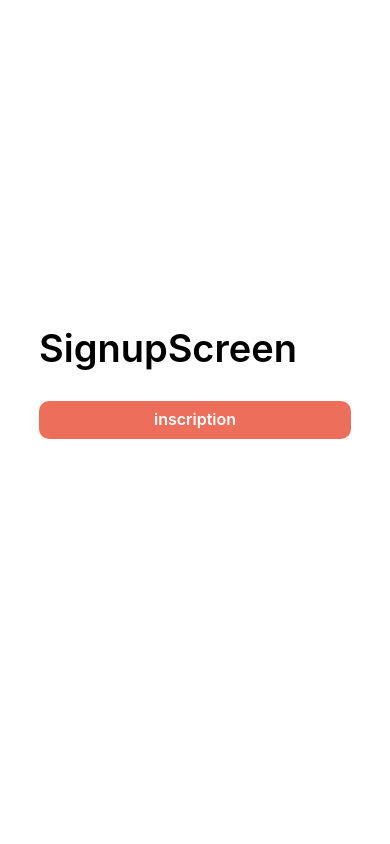
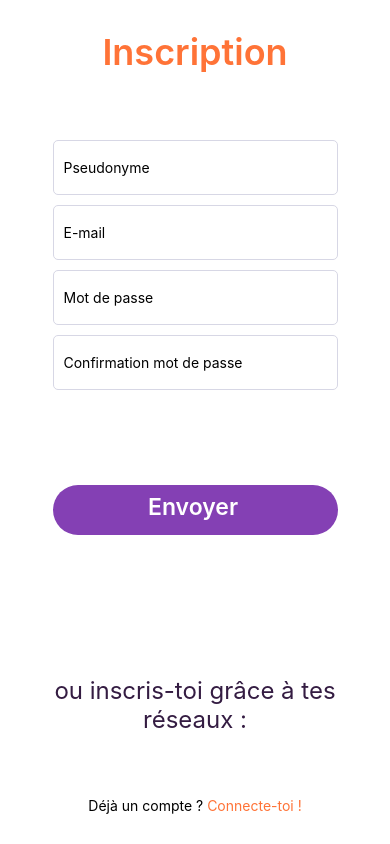
Before and after one commit to alexdelac/CityGo-frontend, a React Native app: screen /Signup in a window 390 px wide. Built offline with nearby package versions, Linux system fonts and the light colour scheme.

Commit message:
mise en fonction de la route signup

```diff
--- a/App.js
+++ b/App.js
@@ -11,6 +11,13 @@ import SigninScreen from './screens/SigninScreen';
 import SignupScreen from './screens/SignupScreen';
 import TopdealsScreen from './screens/TopdealsScreen';
 import FontAwesome from 'react-native-vector-icons/FontAwesome';
+import { Provider } from 'react-redux';
+import { configureStore } from '@reduxjs/toolkit';
+import user from './reducers/user';
+
+const store = configureStore({
+  reducer: { user },
+});
 
 const Stack = createNativeStackNavigator();
 const Tab = createBottomTabNavigator();
@@ -48,14 +55,20 @@ const TabNavigator = () => {
 
 export default function App() {
   return (
+    <Provider store={store}>
     <NavigationContainer>
+
         <Stack.Navigator screenOptions={{ headerShown: false }}>
+
           <Stack.Screen name="Signup" component={SignupScreen} />
           <Stack.Screen name="Signin" component={SigninScreen} />
           <Stack.Screen name="Home" component={HomeScreen} />
           <Stack.Screen name="TabNavigator" component={TabNavigator} />
+
         </Stack.Navigator>
+
       </NavigationContainer>
+      </Provider>
   );
 }
 
--- a/package.json
+++ b/package.json
@@ -12,12 +12,14 @@
     "@react-navigation/bottom-tabs": "6",
     "@react-navigation/native": "6",
     "@react-navigation/native-stack": "6",
+    "@reduxjs/toolkit": "^2.0.1",
     "expo": "~49.0.15",
     "expo-status-bar": "~1.6.0",
     "react": "18.2.0",
     "react-native": "0.72.6",
     "react-native-safe-area-context": "4.6.3",
-    "react-native-screens": "~3.22.0"
+    "react-native-screens": "~3.22.0",
+    "react-redux": "^9.0.4"
   },
   "devDependencies": {
     "@babel/core": "^7.20.0"
--- /dev/null
+++ b/reducers/user.js
@@ -0,0 +1,20 @@
+import { createSlice, PayloadAction } from '@reduxjs/toolkit';
+
+const initialState = {
+    value: {pseudonyme: null, token: null},
+};
+
+export const userSlice = createSlice({
+    name: 'user',
+    initialState,
+    reducers: {
+        addUser: (state, action) => {
+            state.value.pseudo = action.payload.pseudo;
+            state.value.token = action.payload.token
+        }
+    }
+})
+
+
+export const { addUser }= userSlice.actions;
+export default userSlice.reducer;
--- a/screens/HomeScreen.js
+++ b/screens/HomeScreen.js
@@ -19,14 +19,14 @@ import {
     return (
         <KeyboardAvoidingView style={styles.container} behavior={Platform.OS === 'ios' ? 'padding' : 'height'}>
 
-          <Text style={styles.title}>HomeScreen</Text>
-
+          <Text style={styles.title}>Hello , où allons nous ?</Text>
+          <Text style={styles.name}>Name</Text>
 
           <TouchableOpacity style={styles.button} activeOpacity={0.8}>
-            <Text style={styles.textButton}>Bar</Text>
+            <Text style={styles.textButton}>Restaurant</Text>
           </TouchableOpacity>
           <TouchableOpacity style={styles.button} activeOpacity={0.8}>
-            <Text style={styles.textButton}>Restaurant</Text>
+            <Text style={styles.textButton}>Bar</Text>
           </TouchableOpacity>
         </KeyboardAvoidingView>
 
@@ -41,23 +41,24 @@ import {
       justifyContent: 'center',
     },
     title: {
-      width: '80%',
-      fontSize: 38,
+      width: 343,
+      height: 108,
+      fontSize: 36,
       fontWeight: '600',
     },
     button: {
       alignItems: 'center',
       paddingTop: 8,
-      width: '80%',
+      width: 285,
+      height: 80,
       marginTop: 30,
       backgroundColor: '#ec6e5b',
-      borderRadius: 10,
+      borderRadius: 50,
       marginBottom: 80,
     },
     textButton: {
       color: '#ffffff',
-      height: 30,
       fontWeight: '600',
-      fontSize: 16,
+      fontSize: 36,
     },
   });
--- a/screens/SigninScreen.js
+++ b/screens/SigninScreen.js
@@ -5,7 +5,7 @@ import {
     StyleSheet,
     Text,
     TextInput,
-    TouchableOpacity,
+    TouchableOpacity, View,
   } from 'react-native';
 
   export default function SigninScreen({ navigation }) {
@@ -19,11 +19,23 @@ import {
 
     return (
         <KeyboardAvoidingView style={styles.container} behavior={Platform.OS === 'ios' ? 'padding' : 'height'}>
-          <Text style={styles.title}>SigninScreen</Text>
+          <Text style={styles.title}>Connexion</Text>
+        <View>
+          <TextInput style={styles.input} placeholder="E-mail" />
+          <TextInput style={styles.input} placeholder="Mot de passe" />
+         <TouchableOpacity>
+            <Text style={styles.passwordforget}>Mot de passe oublié ?</Text>
+          </TouchableOpacity>
+        </View>
 
           <TouchableOpacity style={styles.button} activeOpacity={0.8}>
-            <Text style={styles.textButton}>Connexion</Text>
+            <Text style={styles.textButton}>Envoyer</Text>
           </TouchableOpacity>
+          <Text style={styles.message}>ou inscris-toi grâce à tes réseaux :</Text>
+          <View style={styles.box}>
+          <Text style={styles.footer}>Pas de compte ?</Text>
+          <Text style={styles.connect}> Inscris-toi !</Text>
+          </View>
         </KeyboardAvoidingView>
       )
   };
@@ -33,26 +45,55 @@ import {
       flex: 1,
       backgroundColor: '#ffffff',
       alignItems: 'center',
-      justifyContent: 'center',
+      justifyContent: 'space-around',
     },
     title: {
-      width: '80%',
-      fontSize: 38,
+      color: '#FF7337',
+      fontSize: 36,
       fontWeight: '600',
+      textAlign: 'center',
     },
     button: {
       alignItems: 'center',
       paddingTop: 8,
-      width: '80%',
+      width: 285,
+      height: 50,
       marginTop: 30,
-      backgroundColor: '#ec6e5b',
-      borderRadius: 10,
+      backgroundColor: '#8440B4',
+      borderRadius: 50,
       marginBottom: 80,
     },
     textButton: {
       color: '#ffffff',
       height: 30,
+      width: 94,
       fontWeight: '600',
+      fontSize: 23,
+    },
+    input: {
+      width: 285,
+      height: 55,
+      borderColor: '#D7D7E5',
+      borderWidth: 1,
+      borderRadius: 5,
+      margin: 5,
+      padding: 10,
+    },
+    message: {
+      color: '#341C42',
+      fontSize: 24,
+      width: 291,
+      height: 60,
+      textAlign: 'center',
+    },
+    box: {
+      flexDirection: 'row',
+    },
+    connect: {
+      color: '#FF7337',
+    },
+    passwordforget: {
+      color: '#FF7337',
       fontSize: 16,
     },
   });
--- a/screens/SignupScreen.js
+++ b/screens/SignupScreen.js
@@ -1,29 +1,65 @@
-import {
-    Image,
-    KeyboardAvoidingView,
-    Platform,
-    StyleSheet,
-    Text,
-    TextInput,
-    TouchableOpacity,
-  } from 'react-native';
+import {Image, KeyboardAvoidingView, Platform, StyleSheet, Text, TextInput,
+    TouchableOpacity, View} from 'react-native';
+  import { useState } from 'react';
+  import {useDispatch, useSelector} from 'react-redux';
+  import {addUser} from '../reducers/user';
+
+  const BACKEND_ADDRESS = 'http://10.1.3.138:3000';
+
 
   export default function SignupScreen({ navigation }) {
+    const dispatch = useDispatch();
+    const user = useSelector((state) => state.user.value)
+
+    const [pseudo, setPseudo] = useState('');
+    const [email, setEmail] = useState('');
+    const [password, setPassword] = useState('')
+    const [emailError, setEmailError] = useState(false)
 
     const handleSubmit = () => {
 
-      navigation.navigate('TabNavigator');
+      if (pseudo.length === 0) {
+        return;
+      }
+
+      fetch(`${BACKEND_ADDRESS}/users/signup`, {
+        method: 'POST',
+        headers: {'Content-Type': 'application/json'},
+        body: JSON.stringify({pseudonyme: pseudo, email: email, password: password})
+      })
+        .then((response) => response.json())
+        .then((data) => {
+          if (data.result) {
+           dispatch(addUser({pseudo: pseudo, token: data.token}));
+           setEmail('');
+           setPseudo('');
+           navigation.navigate('TabNavigator');
+          }
+
+      })
+
+
     };
 
 
 
     return (
         <KeyboardAvoidingView style={styles.container} behavior={Platform.OS === 'ios' ? 'padding' : 'height'}>
-          <Text style={styles.title}>SignupScreen</Text>
-
+          <Text style={styles.title}>Inscription</Text>
+          <View style={styles.view}>
+          <TextInput style={styles.input} placeholder="Pseudonyme" onChangeText={(value) => setPseudo(value)} value={pseudo} />
+          <TextInput style={styles.input} placeholder="E-mail" onChangeText={(value) => setEmail(value)} value={email}/>
+          <TextInput style={styles.input} placeholder="Mot de passe" onChangeText={(value) => setPassword(value)} value={password}/>
+          <TextInput style={styles.input} placeholder="Confirmation mot de passe" />
+          </View>
           <TouchableOpacity onPress={() => handleSubmit()} style={styles.button} activeOpacity={0.8}>
-            <Text style={styles.textButton}>inscription</Text>
-          </TouchableOpacity>
+            <Text style={styles.textButton}>Envoyer</Text>
+           </TouchableOpacity>
+          <Text style={styles.message}>ou inscris-toi grâce à tes réseaux :</Text>
+          <View style={styles.box}>
+          <Text style={styles.footer}>Déjà un compte ?</Text>
+          <Text style={styles.connect}> Connecte-toi !</Text>
+          </View>
         </KeyboardAvoidingView>
       )
   };
@@ -33,26 +69,51 @@ import {
       flex: 1,
       backgroundColor: '#ffffff',
       alignItems: 'center',
-      justifyContent: 'center',
+      justifyContent: 'space-around',
     },
     title: {
-      width: '80%',
-      fontSize: 38,
+      color: '#FF7337',
+      fontSize: 36,
       fontWeight: '600',
+      textAlign: 'center',
     },
     button: {
       alignItems: 'center',
       paddingTop: 8,
-      width: '80%',
+      width: 285,
+      height: 50,
       marginTop: 30,
-      backgroundColor: '#ec6e5b',
-      borderRadius: 10,
+      backgroundColor: '#8440B4',
+      borderRadius: 50,
       marginBottom: 80,
     },
     textButton: {
       color: '#ffffff',
       height: 30,
+      width: 94,
       fontWeight: '600',
-      fontSize: 16,
+      fontSize: 23,
+    },
+    input: {
+      width: 285,
+      height: 55,
+      borderColor: '#D7D7E5',
+      borderWidth: 1,
+      borderRadius: 5,
+      margin: 5,
+      padding: 10,
+    },
+    message: {
+      color: '#341C42',
+      fontSize: 24,
+      width: 291,
+      height: 60,
+      textAlign: 'center',
+    },
+    box: {
+      flexDirection: 'row',
+    },
+    connect: {
+      color: '#FF7337',
     },
   });
```
Also changed, not shown: 1 other file (tests, documents, lock files or other folders).
